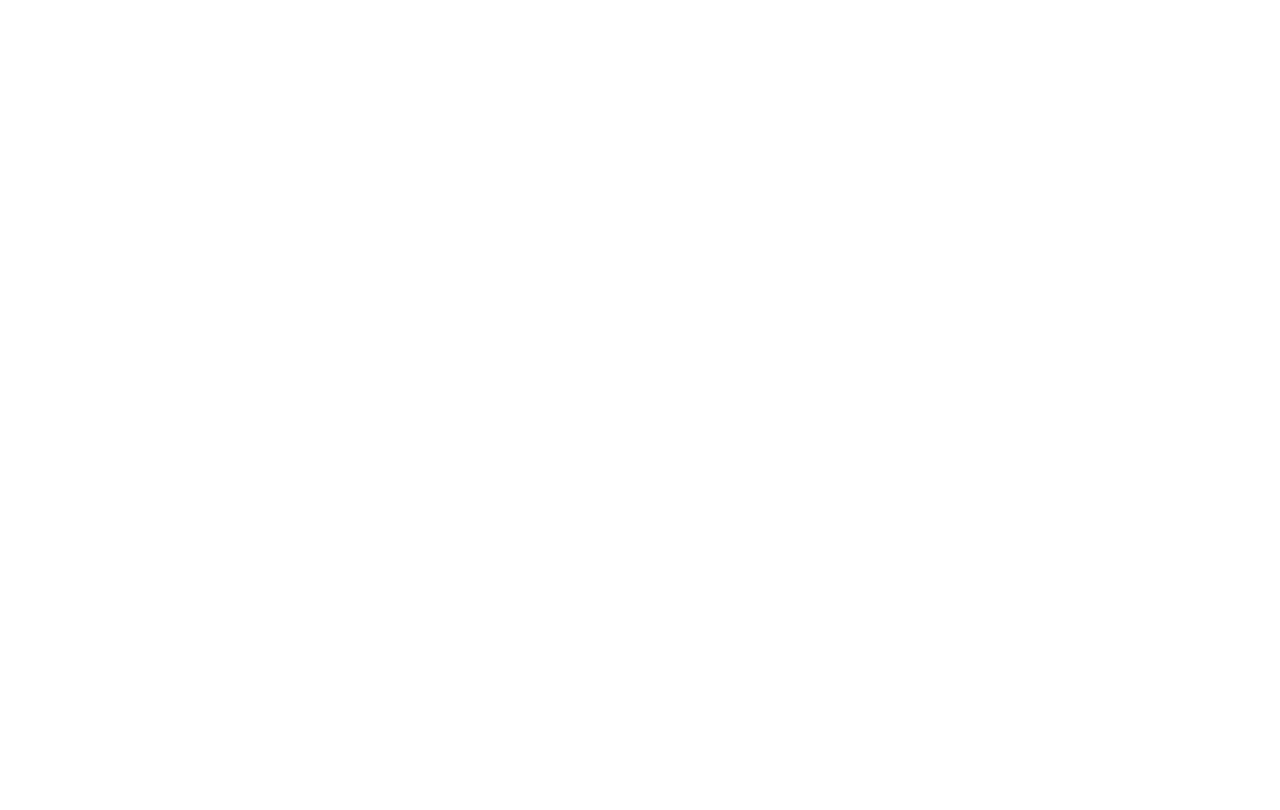
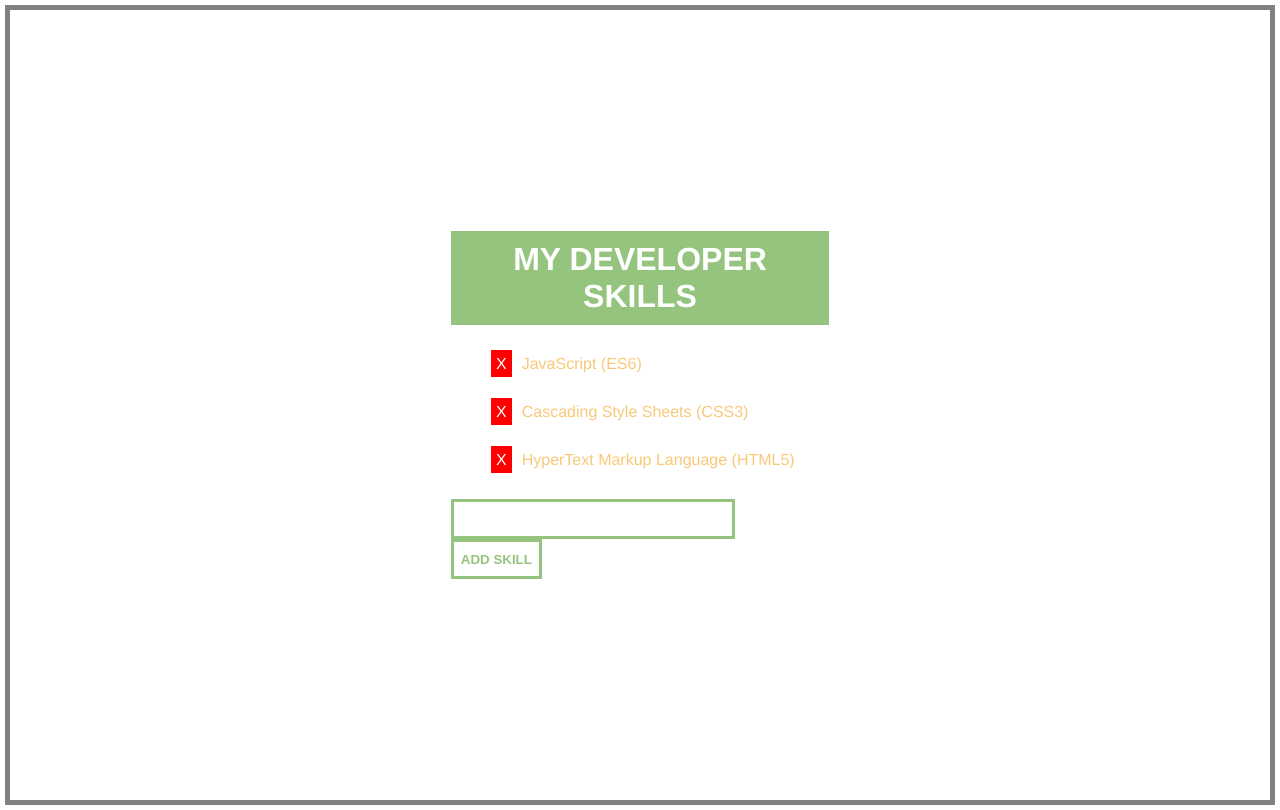
Before and after one commit to luisxros/My-Developer-Skills, a plain HTML site: page index.html in a window 1280 px wide. Drawn offline with nearby package versions, Linux system fonts and the light colour scheme.

Commit message:
finishes visual representation

```diff
--- a/css/style.css
+++ b/css/style.css
@@ -5,6 +5,64 @@
 
 body {
     display: flex;
+    margin: 5px;
     flex-direction: column;
     min-height: 100vh;
+    border: 5px solid grey;
+    justify-content: center;
+    align-items: center;
 }
+
+main {
+    width: 30%;
+}
+
+h1{
+    background-color: #94c47e;
+    color: white;
+    padding: 10px;
+    text-transform: uppercase;
+    font-family: helvetica;
+    text-align: center;
+
+}
+
+ul {
+    list-style: none;
+}
+
+li, li span {
+    font-family: Helvetica;
+
+}
+
+li {
+    margin: 30px 0 30px 0;
+    color: #fac879;
+}
+
+li span {
+    color: white;
+    margin-right: 10px;
+    text-align: center;
+    background-color: red;
+    padding: 5px;
+
+}
+
+input,button {
+    border: 3px solid #94c47e;
+    height: 40px;
+}
+
+input {
+    width: 75%;
+}
+
+button {
+    background-color: white;
+    color:#94c47e;
+    text-transform: uppercase;
+    font-weight: 600;
+    width: 24%;
+}
--- a/index.html
+++ b/index.html
@@ -10,6 +10,15 @@
     <title>My Developer Skills</title>
 </head>
 <body>
-
+    <main>
+        <h1>My Developer Skills</h1>
+        <ul>
+            <li><span>X</span>JavaScript (ES6)</li>
+            <li><span>X</span>Cascading Style Sheets (CSS3)</li>
+            <li><span>X</span>HyperText Markup Language (HTML5)</li>
+        </ul>
+        <input type="text">
+        <button>Add Skill</button>
+    </main>
 </body>
 </html>
```
